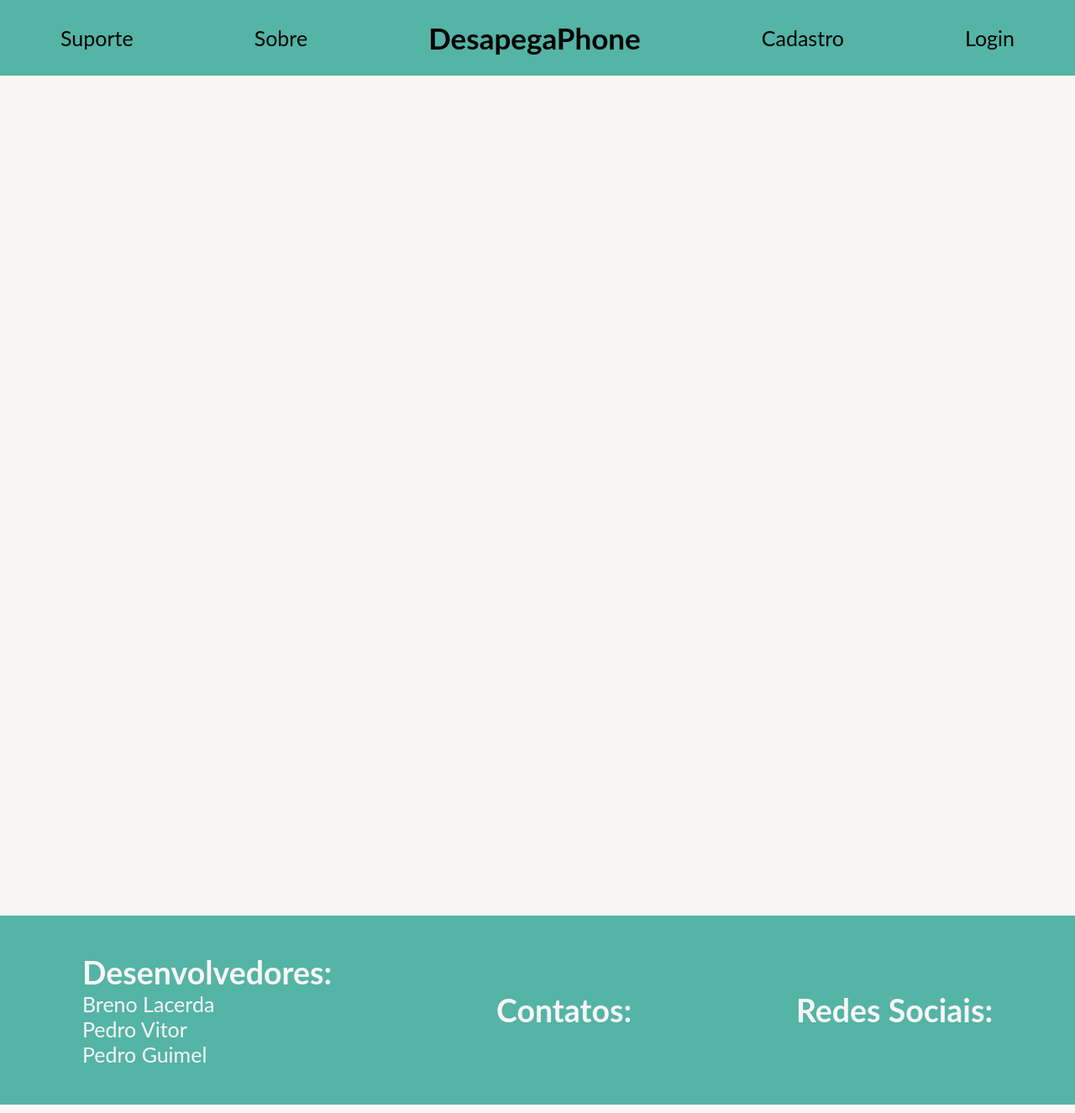
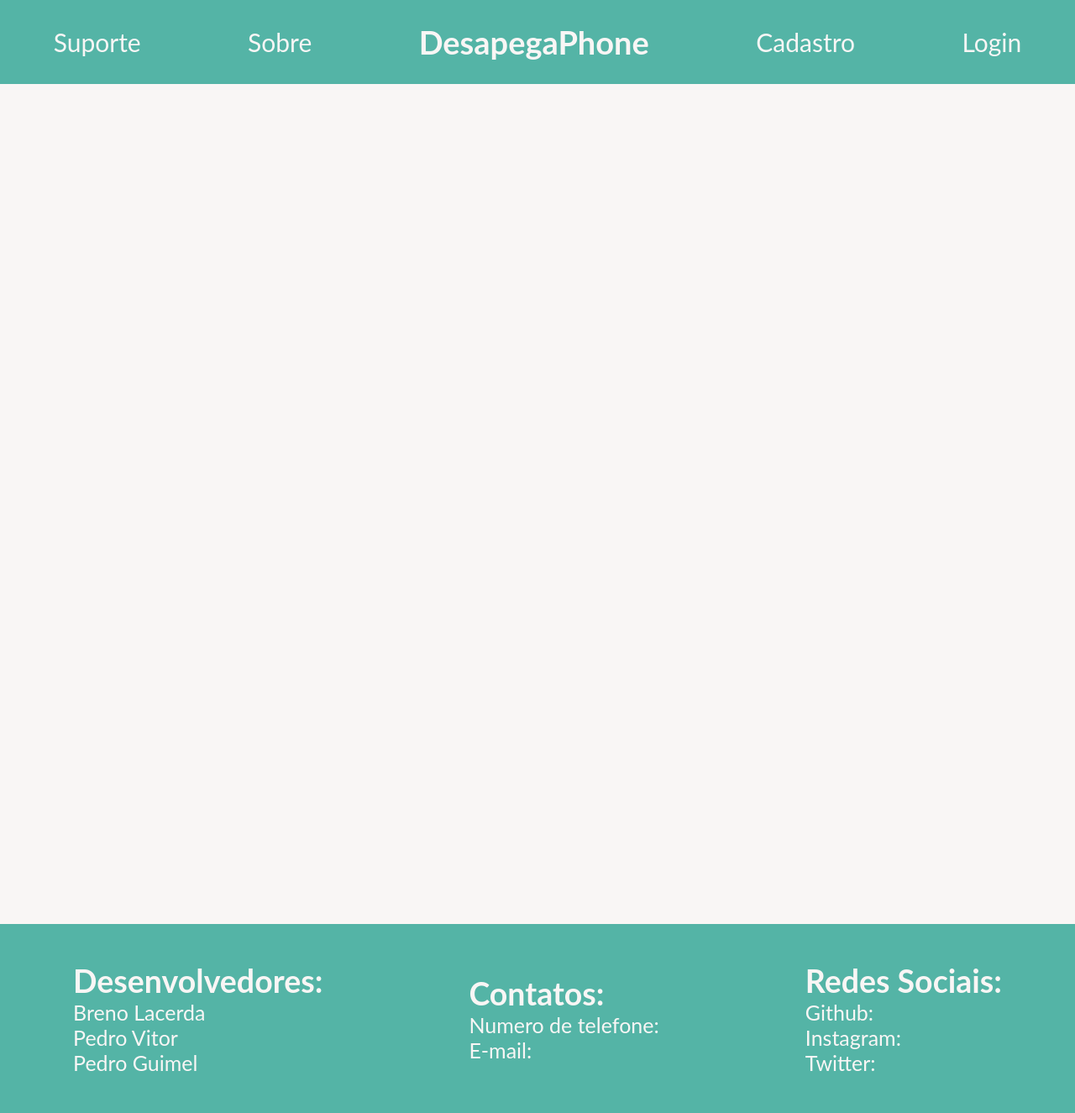
Before and after one commit to pedro-vitor171/desapegafone, a PHP site: page / in a window 1280 px wide. Shown: the whole page at 84% size. Run offline with PHP 8.4, Linux system fonts and the light colour scheme.

Commit message:
Add files via upload

```diff
--- a/desapegafone/css/index.css
+++ b/desapegafone/css/index.css
@@ -1,8 +1,7 @@
 * {
     margin: 0%;
     padding: 0;
-    -webkit-box-sizing: border-box;
-    box-sizing: border-box;
+    color: #F9F6F5;
 }
 
 body {
@@ -11,15 +10,18 @@
 }
 
 .subnav h1 {
-    font-size: 35px;
+    font-size: 38px;
+    opacity: 1;
 }
-
+.subnav li:hover{
+    opacity: .9;
+}
 .subnav {
     display: flex;
     justify-content: space-around;
     align-items: center;
     background-color: #54B4A6;
-    height: 90px;
+    height: 100px;
 }
 
 a,
@@ -27,7 +29,7 @@
 h1 {
     all: inherit;
     cursor: pointer;
-    font-size: 25px;
+    font-size: 30px;
 }
 
 main {
@@ -38,7 +40,6 @@
 footer {
     height: 225px;
     background-color: #54B4A6;
-    color: #F9F6F5;
     display: flex;
     justify-content: space-around;
     align-items: center;
--- a/desapegafone/index.html
+++ b/desapegafone/index.html
@@ -19,6 +19,7 @@
         <li><a href="">Cadastro</a></li>
         <li><a href="">Login</a></li>
     </div>
+
     <main>
 
     </main>
@@ -32,11 +33,14 @@
         </div>
         <div class="names">
             <h2>Contatos:</h2>
-
+            <p>Numero de telefone:</p>
+            <p>E-mail:</p>
         </div>
         <div class="names">
             <h2>Redes Sociais:</h2>
-
+            <p>Github:</p>
+            <p>Instagram:</p>
+            <p>Twitter:</p>
         </div>
         </div>
     </footer>
```
